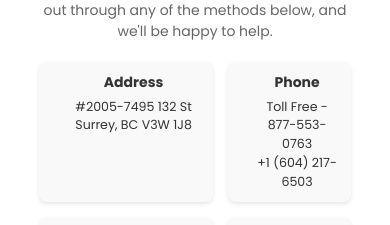
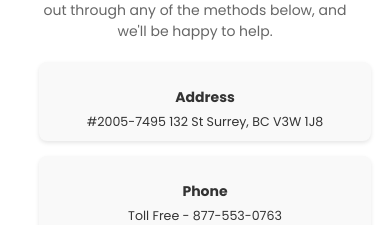
Before and after one commit to Ktechss/upm, a React (Create React App) app: page /contact_us in a window 390 px wide. Shown: the part 615-840 px from the top of the page. Built offline with nearby package versions, Linux system fonts and the light colour scheme.

Commit message:
[footer color changed]

```diff
--- a/src/App.js
+++ b/src/App.js
@@ -4,7 +4,6 @@ import HomePage from './components/HomePage';
 import Services from './components/Services';
 import AboutUs from './components/AboutUs';
 import MediaPage from './components/MediaPage/MediaPage';
-import TeamPage from './components/TeamPage';
 import PageServices from './components/PageServices';
 import WhyUS from './components/WhyUs';
 import Footer from './components/Footer';
@@ -64,7 +63,6 @@ const AppContent = () => {
               <PageServices />
               <WhyUS />
               <TeamSection/>
-              <TeamPage />
               <AboutUs />
             </>
           }
--- a/src/components/ContactUs/UpmContactPage1.css
+++ b/src/components/ContactUs/UpmContactPage1.css
@@ -13,6 +13,8 @@
     display: flex;
     justify-content: center;
     align-items: center;
+    background-position: center !important;
+      background-size: cover;
   }
 
   .UpmContactPage1-pic-heading-head {
@@ -170,3 +172,39 @@
   .UpmContactPage1-button:hover {
     background-color: #1458b8;
   }
+
+  @media (max-width: 768px) {
+    .UpmContactPage1-pic-heading {
+      text-align: center;
+      margin-bottom: 20px;
+      height: 20rem;
+      background-color: #1b67f4;
+      background: linear-gradient(180deg,white,rgba(0, 0, 0, 0),white) ,url('./assets/team_images.jpg');
+      background-position: center !important;
+      background-size: cover;
+      display: flex;
+      justify-content: center;
+      align-items: center;
+    }
+    .UpmContactPage1-contact-info {
+      grid-template-columns: 1fr; /* Single column for smaller screens */
+    }
+
+    .UpmContactPage1-contact-info-item {
+      display: flex;
+      flex-direction: column; /* Ensure consistent alignment */
+      align-items: center; /* Center align content */
+      text-align: center;
+      width: 100%; /* Ensure full width of container */
+    }
+
+    .UpmContactPage1-icon-box {
+      width: 60px;
+      height: 60px; /* Make icons larger for better visibility */
+    }
+
+    .UpmContactPage1-contact-info-item h4,
+    .UpmContactPage1-contact-info-item p {
+      width: 100%; /* Ensure text content aligns properly */
+    }
+  }
--- a/src/components/Footer.css
+++ b/src/components/Footer.css
@@ -1,5 +1,6 @@
 .footer {
-    background: linear-gradient(to bottom,black,#007bff) ;
+    background: linear-gradient(to bottom,black,#000000) ;
+    /* linear-gradient(to bottom,black,#007bff) */
     padding: 2rem 0rem;
     color: #f9f9f9;
     font-family: Arial, sans-serif;
@@ -18,6 +19,7 @@
 
   .footer-section {
     flex: 1;
+
   }
   .contact-info{
     display: flex;
```
